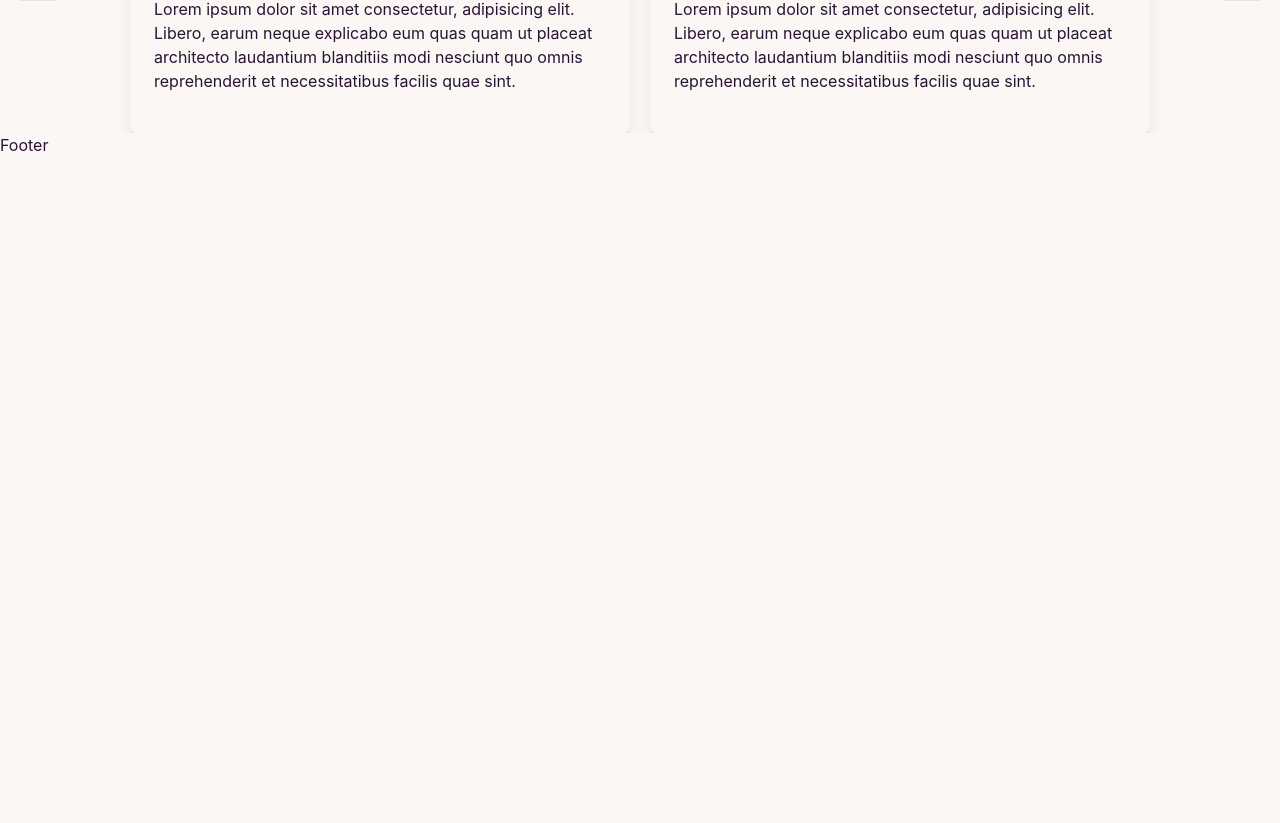
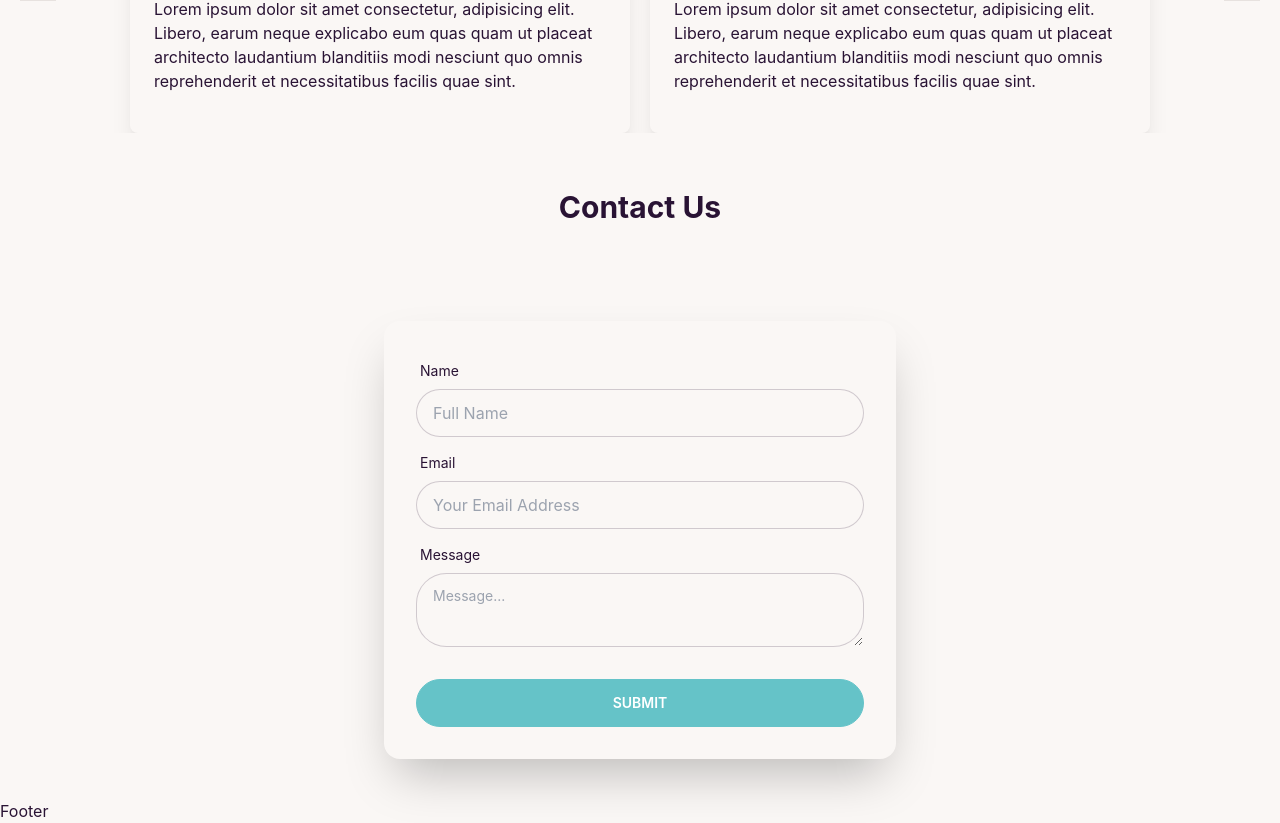
Before and after one commit to antudas22/lawyer-point-client, a React (Create React App) app: page / in a window 1280 px wide. Shown: the part 1697-2520 px from the top of the page. Before the commit the page ends 1854 px from the top, so only its background shows below. Built offline with nearby package versions, Linux system fonts and the light colour scheme.

Commit message:
added contact us form

```diff
--- a/package.json
+++ b/package.json
@@ -3,12 +3,14 @@
   "version": "0.1.0",
   "private": true,
   "dependencies": {
+    "@emailjs/browser": "^3.11.0",
     "@testing-library/jest-dom": "^5.16.5",
     "@testing-library/react": "^13.4.0",
     "@testing-library/user-event": "^13.5.0",
     "daisyui": "^2.51.6",
     "react": "^18.2.0",
     "react-dom": "^18.2.0",
+    "react-hot-toast": "^2.4.1",
     "react-icons": "^4.8.0",
     "react-router-dom": "^6.10.0",
     "react-scripts": "5.0.1",
--- a/src/App.js
+++ b/src/App.js
@@ -1,11 +1,13 @@
 import { RouterProvider } from 'react-router-dom';
 import './App.css';
 import { router } from './Routes/Routes';
+import { Toaster } from "react-hot-toast";
 
 function App() {
   return (
     <div className="max-w-screen-xl mx-auto">
       <RouterProvider router={router} />
+      <Toaster />
     </div>
   );
 }
--- /dev/null
+++ b/src/Pages/ContactUs/ContactUs.js
@@ -0,0 +1,61 @@
+import React from 'react';
+import emailjs from '@emailjs/browser';
+import { toast } from 'react-hot-toast';
+
+const ContactUs = () => {
+
+    const sendEmail = (e) => {
+        e.preventDefault();
+
+        emailjs.sendForm('service_1c3d6se', 'template_ht11nhe', e.target, '28IPHd1E_lqeeeU0Q')
+          .then((result) => {
+            console.log(result)
+              if(result.status === 200){
+                toast.success('Message Sent')
+              }
+          }, (error) => {
+              console.log(error.text);
+          });
+          e.target.reset();
+      };
+
+    return (
+        <div>
+             <div className='mb-0'>
+            <div className='flex justify-center'>
+            <h2 className="text-3xl font-bold text-center my-14">Contact Us</h2>
+                </div>
+            <div className='flex justify-center p-10'>
+            <form onSubmit={sendEmail} className="card flex-shrink-0 w-full max-w-lg shadow-2xl">
+      <div className="card-body">
+        <div className="form-control">
+          <label className="label">
+            <span className="label-text">Name</span>
+          </label>
+          <input name="user_name" type="text" placeholder="Full Name" className="input input-bordered max-w-lg" />
+        </div>
+        <div className="form-control">
+          <label className="label">
+            <span className="label-text">Email</span>
+          </label>
+          <input name="user_email" type="email" placeholder="Your Email Address" className="input input-bordered max-w-lg" required/>
+        </div>
+        <div className="form-control">
+          <label className="label">
+            <span className="label-text">Message</span>
+          </label>
+          <textarea name="message" className="textarea textarea-bordered max-w-lg" placeholder="Message..." required></textarea>
+        </div>
+        <div className="form-control mt-6">
+            <input className="btn btn-primary text-white" type="submit" value="Submit" />
+        </div>
+
+      </div>
+    </form>
+            </div>
+        </div>
+        </div>
+    );
+};
+
+export default ContactUs;
--- a/src/Pages/Home/Home/Home.js
+++ b/src/Pages/Home/Home/Home.js
@@ -3,6 +3,7 @@ import Banner from '../Banner/Banner';
 import Services from '../../Services/Services';
 import Lawyers from '../../Lawyers/Lawyers';
 import Testimonial from '../../Testimonial/Testimonial';
+import ContactUs from '../../ContactUs/ContactUs';
 
 const Home = () => {
     return (
@@ -11,6 +12,7 @@ const Home = () => {
             <Services/>
             <Lawyers/>
             <Testimonial/>
+            <ContactUs/>
         </div>
     );
 };
```
Also changed, not shown: 1 other file (tests, documents, lock files or other folders).
